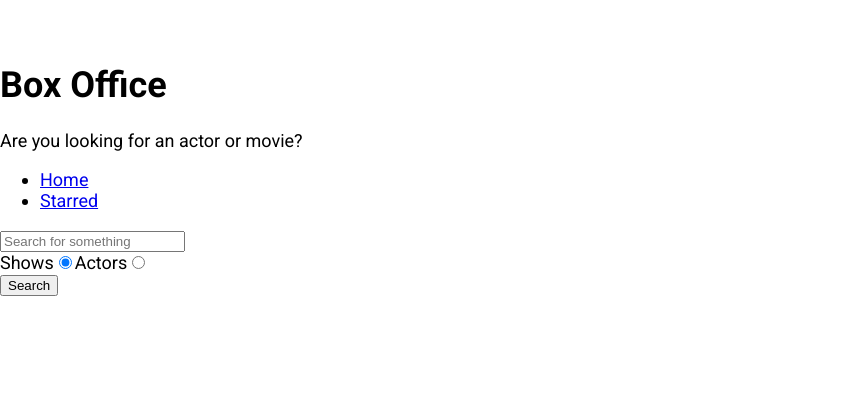
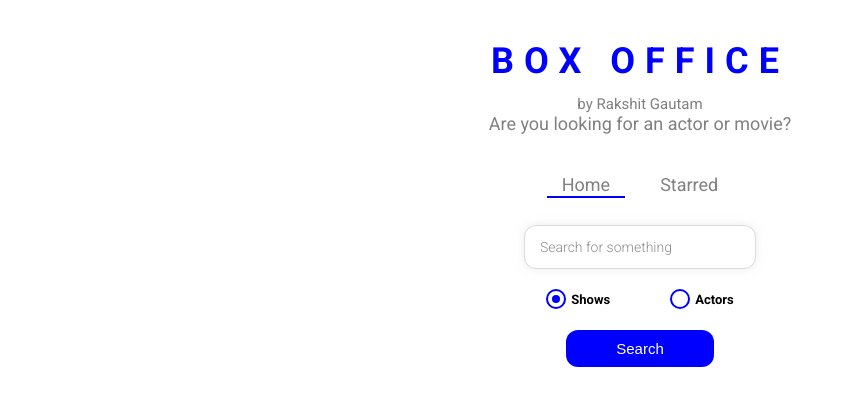
Before and after one commit to Rakshitgautam28/box-office, a React (Create React App) app: page / in a window 1280 px wide. Shown: the top 406 px of the page, without its empty margins (0-854 px from the left). Built offline with nearby package versions, Linux system fonts and the light colour scheme.

Commit message:
styled entire app

```diff
--- /dev/null
+++ b/src/Components/CustomRadio.js
@@ -0,0 +1,68 @@
+import React from 'react'
+import styled from 'styled-components';
+
+const RadioWrapper = styled.label`
+  display: block;
+  position: relative;
+  padding-left: 25px;
+  cursor: pointer;
+  font-size: 13px;
+  user-select: none;
+  font-weight: 700;
+  line-height: 1.65;
+
+  input {
+    position: absolute;
+    opacity: 0;
+    cursor: pointer;
+  }
+
+  span {
+    position: absolute;
+    top: 0;
+    left: 0;
+    height: 16px;
+    width: 16px;
+    background-color: #fff;
+    border: 2px solid #0000FF;
+    border-radius: 50%;
+  }
+
+  input:checked ~ span {
+    background-color: #fff;
+    border: 2px solid #0000FF;
+  }
+
+  span:after {
+    content: '';
+    position: absolute;
+    display: none;
+  }
+
+  input:checked ~ span:after {
+    display: block;
+  }
+
+  span:after {
+    top: 4px;
+    left: 4px;
+    width: 8px;
+    height: 8px;
+    border-radius: 50%;
+    background: #0000FF;
+  }
+`;
+
+const CustomRadio = ({label, ...restProps}) => {
+    return (
+        <div>
+            <RadioWrapper htmlFor={restProps.id}>
+                {label}
+                <input {...restProps} type="radio" />
+                <span />
+            </RadioWrapper>
+        </div>
+    )
+}
+
+export default CustomRadio
--- a/src/Components/Navs.js
+++ b/src/Components/Navs.js
@@ -1,21 +1,32 @@
-import React from 'react'
-import {Link} from 'react-router-dom'
+import React from 'react';
+import { useLocation } from 'react-router-dom';
+
+import { NavList, LinkStyled } from './Navs.styled';
 
 const LINKS = [
-    {to: '/', text: 'Home'},
-    {to: '/starred', text: 'Starred'}
-  ]
+  { to: '/', text: 'Home' },
+  { to: '/starred', text: 'Starred' },
+];
 
 const Navs = () => {
-    return (
-        <div>
-            <ul>
-                {
-                    LINKS.map(item => <li key={item.to}><Link to={item.to}>{item.text}</Link></li>)
-                }
-            </ul>
-        </div>
-    )
-}
+  const location = useLocation();
 
-export default Navs
+  return (
+    <div>
+      <NavList>
+        {LINKS.map(item => (
+          <li key={item.to}>
+            <LinkStyled
+              to={item.to}
+              className={item.to === location.pathname ? 'active' : ''}
+            >
+              {item.text}
+            </LinkStyled>
+          </li>
+        ))}
+      </NavList>
+    </div>
+  );
+};
+
+export default Navs;
--- /dev/null
+++ b/src/Components/Navs.styled.js
@@ -0,0 +1,41 @@
+import styled from 'styled-components';
+import { Link } from 'react-router-dom';
+
+export const NavList = styled.ul`
+  display: flex;
+  justify-content: center;
+  list-style: none;
+  margin: 0 0 30px;
+  padding: 0;
+`;
+
+export const LinkStyled = styled(Link)`
+  margin: 0 10px;
+  padding: 3px 15px;
+  position: relative;
+  text-decoration: none;
+  color: 	#808080;
+  &.active {
+    color: #808080;
+    &:after {
+      content: '';
+      position: absolute;
+      display: block;
+      height: 2px;
+      left: 0%;
+      bottom: 0;
+      background-color: #0000FF;
+      animation: slide-in 0.3s ease-in forwards;
+      @keyframes slide-in {
+        from {
+          left: 50%;
+          width: 0;
+        }
+        to {
+          left: 0%;
+          width: 100%;
+        }
+      }
+    }
+  }
+`;
--- a/src/Components/Title.js
+++ b/src/Components/Title.js
@@ -1,11 +1,13 @@
 import React from 'react'
+import { TitleWrapper } from './Title.styled'
 
 const Title = ({title, subtitle}) => {
     return (
-        <div>
+        <TitleWrapper>
             <h1>{title}</h1>
+            <small>by Rakshit Gautam</small>
             <p>{subtitle}</p>
-        </div>
+        </TitleWrapper>
     )
 }
 
--- /dev/null
+++ b/src/Components/Title.styled.js
@@ -0,0 +1,23 @@
+import styled from 'styled-components';
+
+export const TitleWrapper = styled.div`
+  text-align: center;
+  margin: 0 0 40px;
+
+  h1 {
+    color: #0000FF;
+    letter-spacing: 10px;
+    text-transform: uppercase;
+    margin: 0 0 10px;
+  }
+
+  p {
+    color: #808080;
+    margin: 0;
+  }
+
+  small {
+    color: #808080;
+    margin: 0;
+  }
+`;
--- a/src/Pages/Home.js
+++ b/src/Pages/Home.js
@@ -5,6 +5,8 @@
 import MainPageLayout from '../Components/MainPageLayout'
 import {apiGet} from '../Misc/config'
 import { useLastQuery } from '../Misc/custom-hooks';
+import { RadioInputsWrapper, SearchButtonWrapper, SearchInput } from './Home.styled';
+import CustomRadio from '../Components/CustomRadio';
 
 const Home = () => {
 
@@ -55,7 +57,7 @@
 
     return (
         <MainPageLayout>
-            <input
+            <SearchInput
             type='text'
             placeholder='Search for something'
             onChange={onInputChange}
@@ -63,30 +65,29 @@
             value={input}
             />
 
+            <RadioInputsWrapper>
                 <div>
-            <label htmlFor="shows-search">
-                Shows
-                <input
+                    <CustomRadio
+                    label="Shows"
                     id="shows-search"
                     checked={isShowsSearch}
-                type="radio"
                     value="shows"
                     onChange={onRadioChange}
                     />
-            </label>
-
-            <label htmlFor="actors-search">
-                Actors
-                <input
+                </div>
+                <div>
+                    <CustomRadio
+                    label="Actors"
                     id="actors-search"
-                type="radio"
                     checked={!isShowsSearch}
                     value="people"
                     onChange={onRadioChange}
                     />
-            </label>
                 </div>
+            </RadioInputsWrapper>
+            <SearchButtonWrapper>
             <button type="button" onClick={onSearch}>Search</button>
+            </SearchButtonWrapper>
             {renderResult()}
         </MainPageLayout>
     )
--- /dev/null
+++ b/src/Pages/Home.styled.js
@@ -0,0 +1,49 @@
+import styled from "styled-components";
+
+export const SearchInput = styled.input`
+  display: block;
+  font-family: 'Roboto', sans-serif;
+  width: 200px;
+  margin: auto;
+  outline: none;
+  padding: 13px 15px;
+  border: 1px solid #dbdbdb;
+  box-shadow: 0px 0px 10px 0px rgba(219, 219, 219, 0.5);
+  font-size: 14px;
+  border-radius: 12px;
+  color: #8d8d8d;
+
+  &::placeholder {
+    font-weight: 300;
+    color: #8d8d8d;
+  }
+`;
+
+export const RadioInputsWrapper = styled.div`
+  display: flex;
+  justify-content: center;
+  margin: 20px 0;
+
+  div {
+    margin: 0 15px;
+  }
+`;
+
+export const SearchButtonWrapper = styled.div`
+  text-align: center;
+  margin-bottom: 35px;
+
+  button {
+    color: #fff;
+    background-color: #0000FF;
+    margin: auto;
+    padding: 10px 50px;
+    font-size: 15px;
+    border: none;
+    outline: none;
+    border-radius: 12px;
+    &:hover {
+      cursor: pointer;
+    }
+  }
+`;
```
Lines whose indentation alone changed are shown as unchanged.
